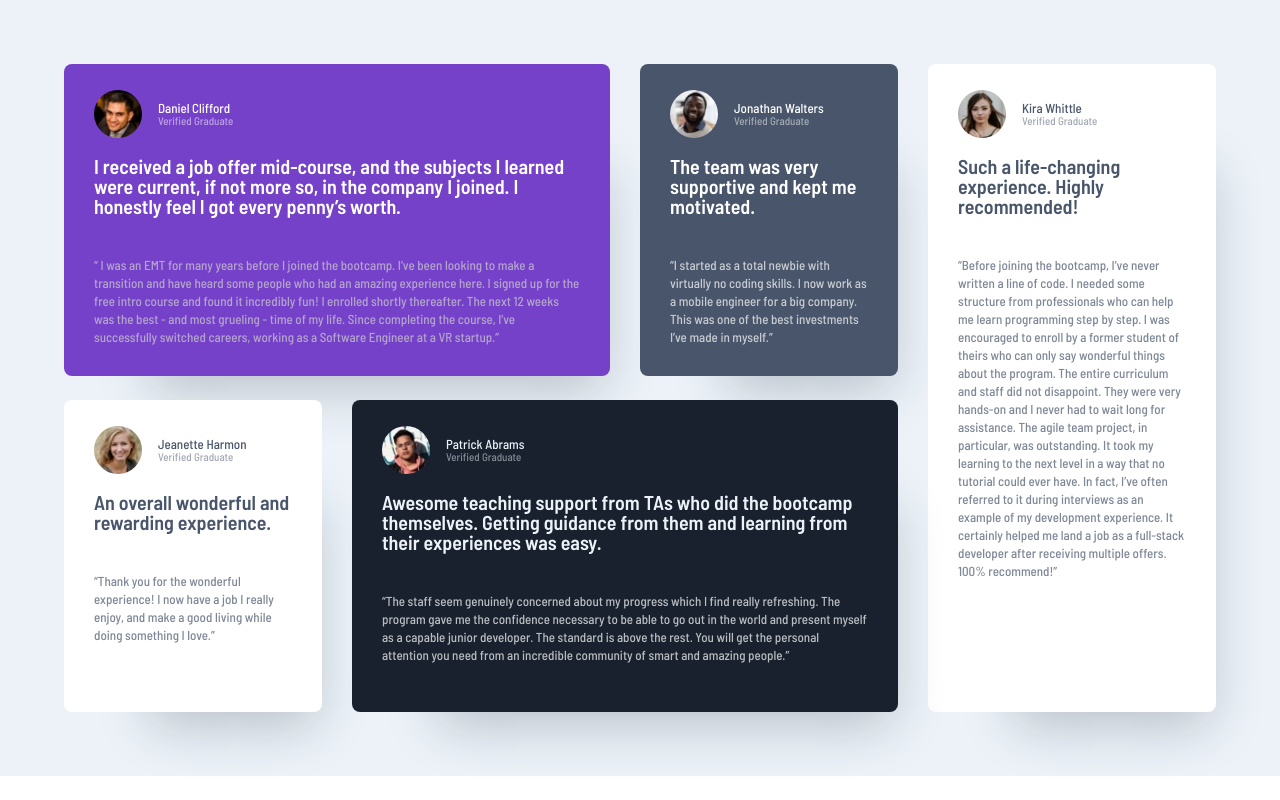
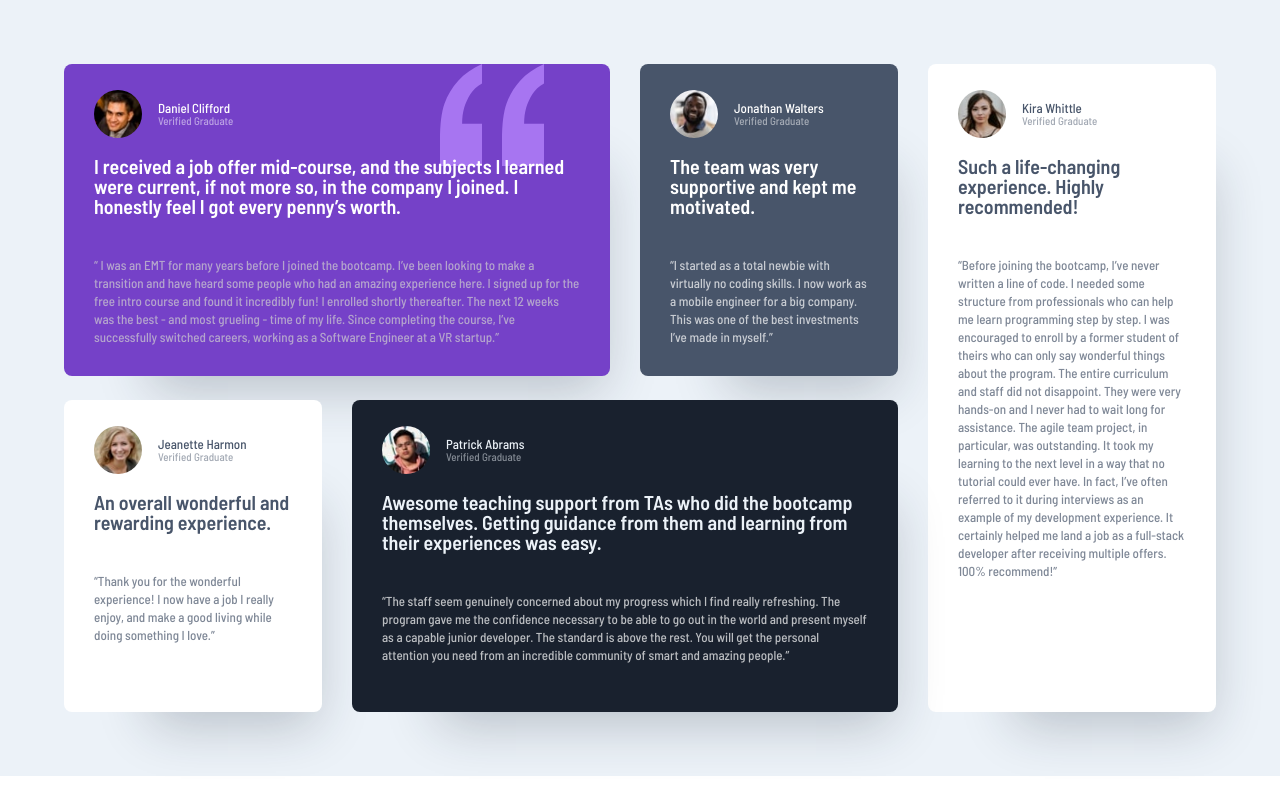
Before and after one commit to JamesLaviron/testimonials-grid-section, a Vue app: page / in a window 1280 px wide. Built offline with nearby package versions, Linux system fonts and the light colour scheme.

Commit message:
Add background quote

```diff
--- a/src/App.vue
+++ b/src/App.vue
@@ -1,6 +1,6 @@
 <template>
   <main>
-    <article class="card card--theme--purple">
+    <article class="card card--theme--purple card--quoted">
       <header class="header card__header">
         <img
           class="avatar card__avatar"
--- a/src/assets/styles/main.scss
+++ b/src/assets/styles/main.scss
@@ -8,6 +8,12 @@ body {
 
 .card__header {
   gap: $spacing-extrasmall;
+}
+
+.card--quoted {
+  background-image: url(../images/bg-pattern-quotation.svg);
+  background-repeat: no-repeat;
+  background-position: top 0 right 7.5%;
 }
 
 .card__header-text {
@@ -60,6 +66,10 @@ body {
     padding-block-end: $spacing-large;
   }
 
+  .card--quoted {
+    background-position: top 0 right 12%;
+  }
+
   /**
   * Grid layout for tablet
   */
@@ -98,6 +108,10 @@ body {
     padding-block-end: $spacing-large;
   }
 
+  .card--quoted {
+    background-position: top 0 right 15%;
+  }
+
   /**
   * Grid layout for desktop
   */
```
